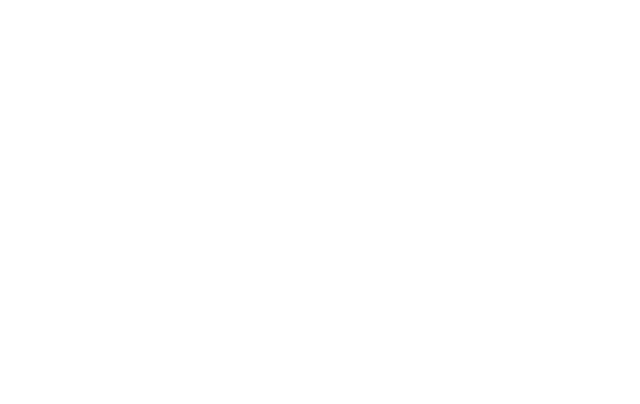
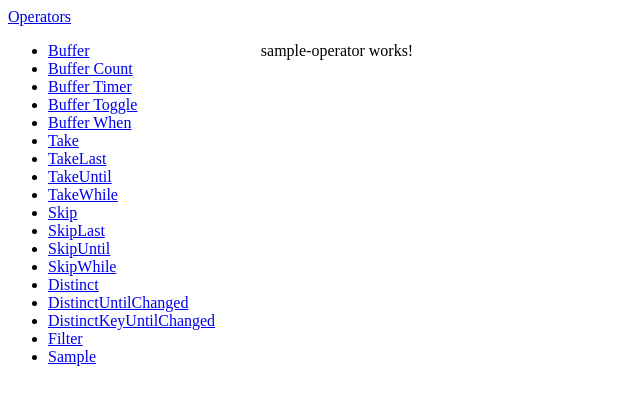
Before and after one commit to wslmacieira/rxjs-basics, an Angular app: page /operators/sample in a window 1280 px wide. Before the commit this address led to /. Shown: the top 404 px of the page, without its empty margins (0-640 px from the left). Built offline with nearby package versions, Linux system fonts and the light colour scheme.

Commit message:
Sample Operator

```diff
--- a/src/app/app-routing.module.ts
+++ b/src/app/app-routing.module.ts
@@ -10,6 +10,7 @@
 import { DistinctUntilKeyChangedOperatorComponent } from './pages/distinct-until-key-changed-operator/distinct-until-key-changed-operator.component';
 import { FilterOperatorComponent } from './pages/filter-operator/filter-operator.component';
 import { OperatorsComponent } from './pages/operators/operators.component';
+import { SampleOperatorComponent } from './pages/sample-operator/sample-operator.component';
 import { SkipLastOperatorComponent } from './pages/skip-last-operator/skip-last-operator.component';
 import { SkipOperatorComponent } from './pages/skip-operator/skip-operator.component';
 import { SkipUntilOperatorComponent } from './pages/skip-until-operator/skip-until-operator.component';
@@ -47,6 +48,7 @@
         component: DistinctUntilKeyChangedOperatorComponent,
       },
       { path: 'filter', component: FilterOperatorComponent },
+      { path: 'sample', component: SampleOperatorComponent },
     ],
   },
   { path: '', redirectTo: 'operators', pathMatch: 'full' },
--- a/src/app/app.module.ts
+++ b/src/app/app.module.ts
@@ -25,6 +25,7 @@
 import { DistinctUntilChangedOperatorComponent } from './pages/distinct-until-changed-operator/distinct-until-changed-operator.component';
 import { DistinctUntilKeyChangedOperatorComponent } from './pages/distinct-until-key-changed-operator/distinct-until-key-changed-operator.component';
 import { FilterOperatorComponent } from './pages/filter-operator/filter-operator.component';
+import { SampleOperatorComponent } from './pages/sample-operator/sample-operator.component';
 
 @NgModule({
   declarations: [
@@ -50,7 +51,8 @@
     DistinctOperatorComponent,
     DistinctUntilChangedOperatorComponent,
     DistinctUntilKeyChangedOperatorComponent,
-    FilterOperatorComponent
+    FilterOperatorComponent,
+    SampleOperatorComponent
   ],
   imports: [
     BrowserModule,
--- a/src/app/pages/operators/operators.component.html
+++ b/src/app/pages/operators/operators.component.html
@@ -20,9 +20,8 @@
       <li>
         <a routerLink="distinctuntilkeychanged">DistinctKeyUntilChanged</a>
       </li>
-      <li>
-        <a routerLink="filter">Filter</a>
-      </li>
+      <li><a routerLink="filter">Filter</a></li>
+      <li><a routerLink="sample">Sample</a></li>
     </ul>
   </div>
   <div style="flex: 4">
--- /dev/null
+++ b/src/app/pages/sample-operator/sample-operator.component.html
@@ -0,0 +1 @@
+<p>sample-operator works!</p>
--- /dev/null
+++ b/src/app/pages/sample-operator/sample-operator.component.ts
@@ -0,0 +1,23 @@
+import { Component, OnDestroy, OnInit } from '@angular/core';
+import { interval, Subscription } from 'rxjs';
+import { sample } from 'rxjs/operators';
+
+@Component({
+  selector: 'app-sample-operator',
+  templateUrl: './sample-operator.component.html',
+  styleUrls: ['./sample-operator.component.css'],
+})
+export class SampleOperatorComponent implements OnInit, OnDestroy {
+  sampleSubscribe: Subscription;
+  constructor() {}
+
+  ngOnInit(): void {
+    this.sampleSubscribe = interval(500)
+      .pipe(sample(interval(2000)))
+      .subscribe((data) => console.log(data));
+  }
+
+  ngOnDestroy(): void {
+    this.sampleSubscribe.unsubscribe();
+  }
+}
```
Also changed, not shown: src/app/pages/sample-operator/sample-operator.component.css (added), 1 other file (tests, documents, lock files or other folders).
